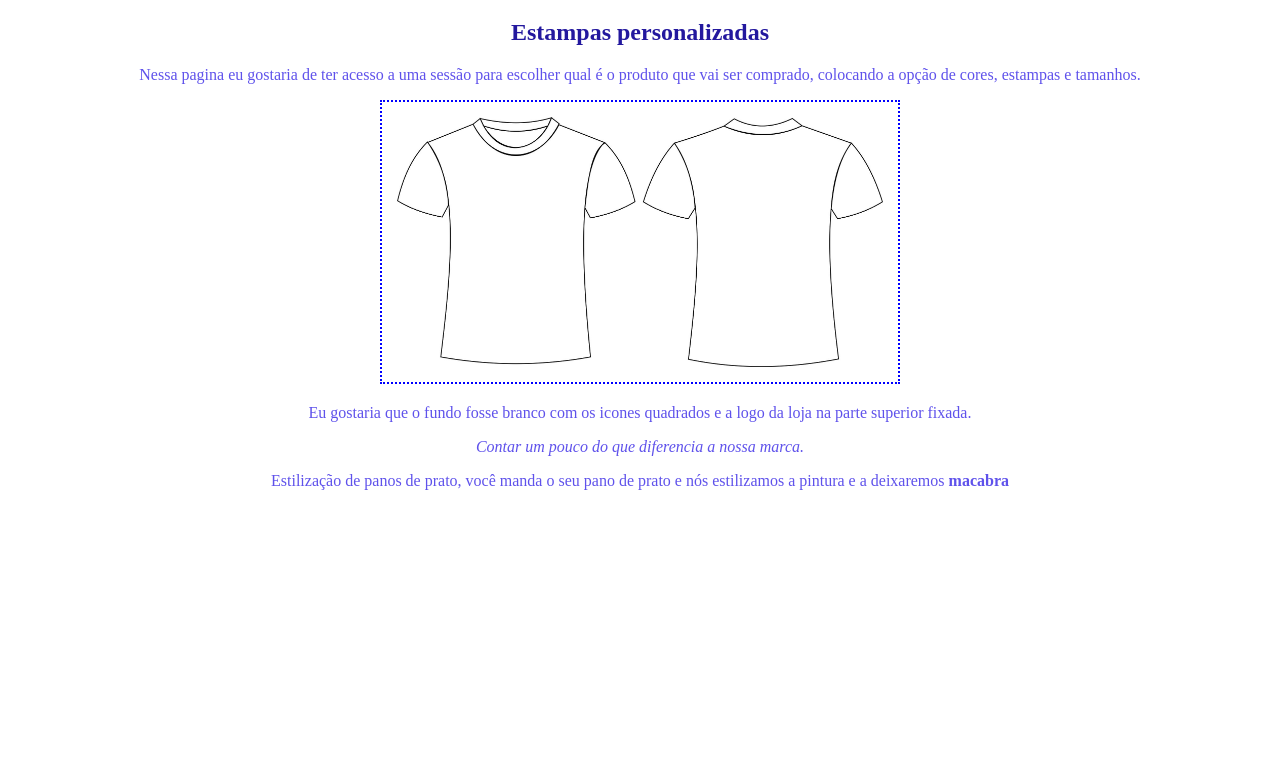
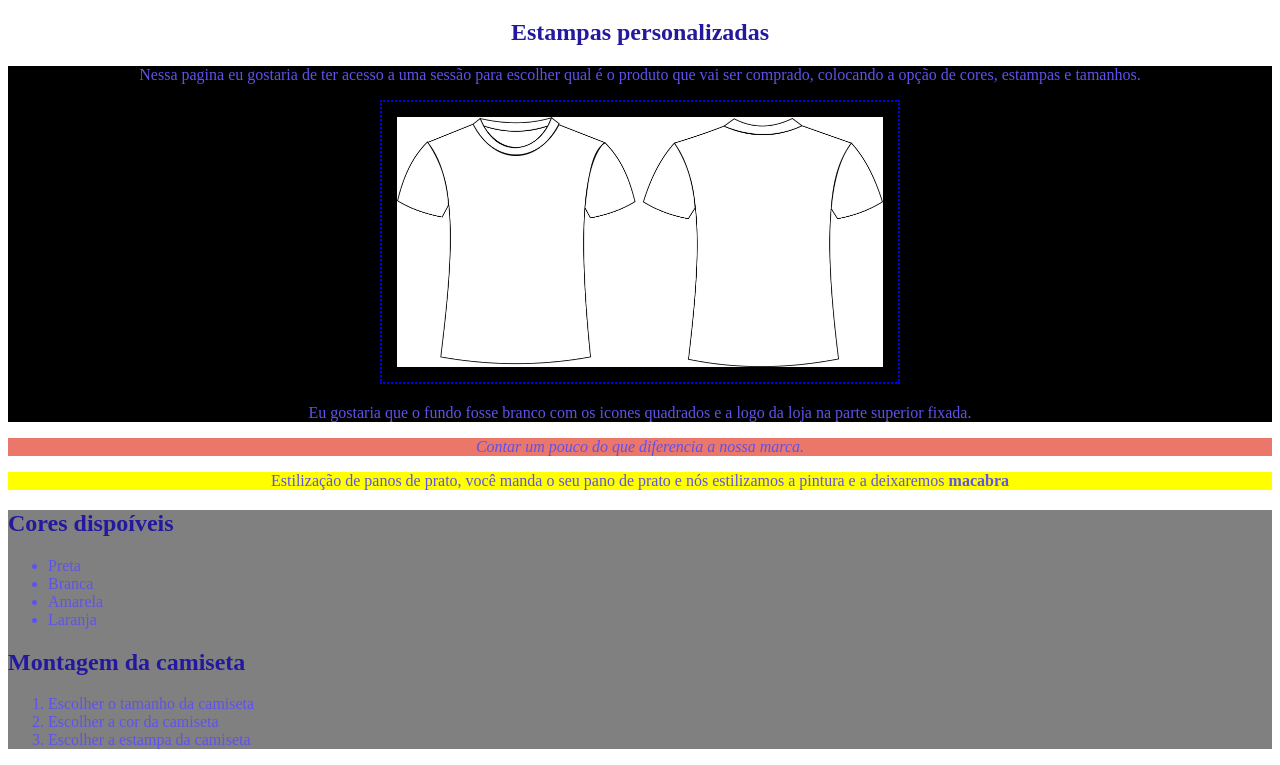
Before and after one commit to StasiakLucas/GE-Prog-EM-TurmaC, a plain HTML site: page index.html in a window 1280 px wide. Shown: the part 61-826 px from the top of the page. Before the commit the page ends 800 px from the top, so only its background shows below. Drawn offline with Linux system fonts and the light colour scheme.

Commit message:
Atualizando o projeto

```diff
--- a/index.html
+++ b/index.html
@@ -1,17 +1,24 @@
 <!DOCTYPE html>
 <html>
 <head>
+
 		<meta charset="utf-8">
+
 		<meta name="viewport" content="width=device-width, initial-scale=1">
+
 		<link rel="stylesheet" href="style.css">
+
 		<title></title>
+
 </head>
+
 <body>
 
-	<h1>Loja de camisetas estampadas</h1>
+	<h1 class="titulo-principal">Loja de camisetas estampadas</h1>
 
-	<h2>Estampas personalizadas</h2>
+	<h2 class="titulo-principal">Estampas personalizadas</h2>
 
+	<div class="divisao-principal">
 			<p>Nessa pagina eu gostaria de ter acesso a uma sessão para escolher qual é o produto que vai ser comprado, colocando a opção de cores, estampas e tamanhos.</p>
 
 			<center>
@@ -20,8 +27,40 @@
 
 			<p>Eu gostaria que o fundo fosse branco com os icones quadrados e a logo da loja na parte superior fixada.</p>
 
+	</div>
+
+	<div class="historia">
+
 			<p><em>Contar um pouco do que diferencia a nossa marca.</em></p>
 
+	</div>
+
+	<div class="panosprato">
+
 			<p>Estilização de panos de prato, você manda o seu pano de prato e nós estilizamos a pintura e a deixaremos <strong>macabra</strong></p>
+
+	</div>
+
+
+	<div class="materiais">
+	<h2> Cores dispoíveis </h2>
+
+	<ul>
+		<li class="itens">Preta</li>
+		<li class="itens">Branca</li>
+		<li class="itens">Amarela</li>
+		<li class="itens">Laranja</li>
+	</ul>
+
+	<h2> Montagem da camiseta </h2>
+
+	<ol>
+		<li class="itens">Escolher o tamanho da camiseta</li>
+		<li class="itens">Escolher a cor da camiseta</li>
+		<li class="itens">Escolher a estampa da camiseta</li>
+	</ol>
+
+</div>
+
 </body>
 </html>
--- a/style.css
+++ b/style.css
@@ -2,14 +2,25 @@ body {
   background-color: #ffffff
 }
 
-h1 {
+.titulo-principal {
   text-align: center;
   color: #23189E
 }
 
 h2 {
-  text-align: center;
   color: #23189E
+}
+
+.divisao-principal {
+  background-color: black;
+}
+
+.historia {
+  background-color: #EB766A;
+}
+
+.panosprato {
+  background-color: yellow;
 }
 
 p {
@@ -22,3 +33,11 @@ p {
   border: 2px dotted blue;
   padding: 15px;
 }
+
+.materiais {
+  background-color: grey;
+}
+
+.itens {
+  color: #5F52EB;
+}
```
Lines whose indentation alone changed are shown as unchanged.
